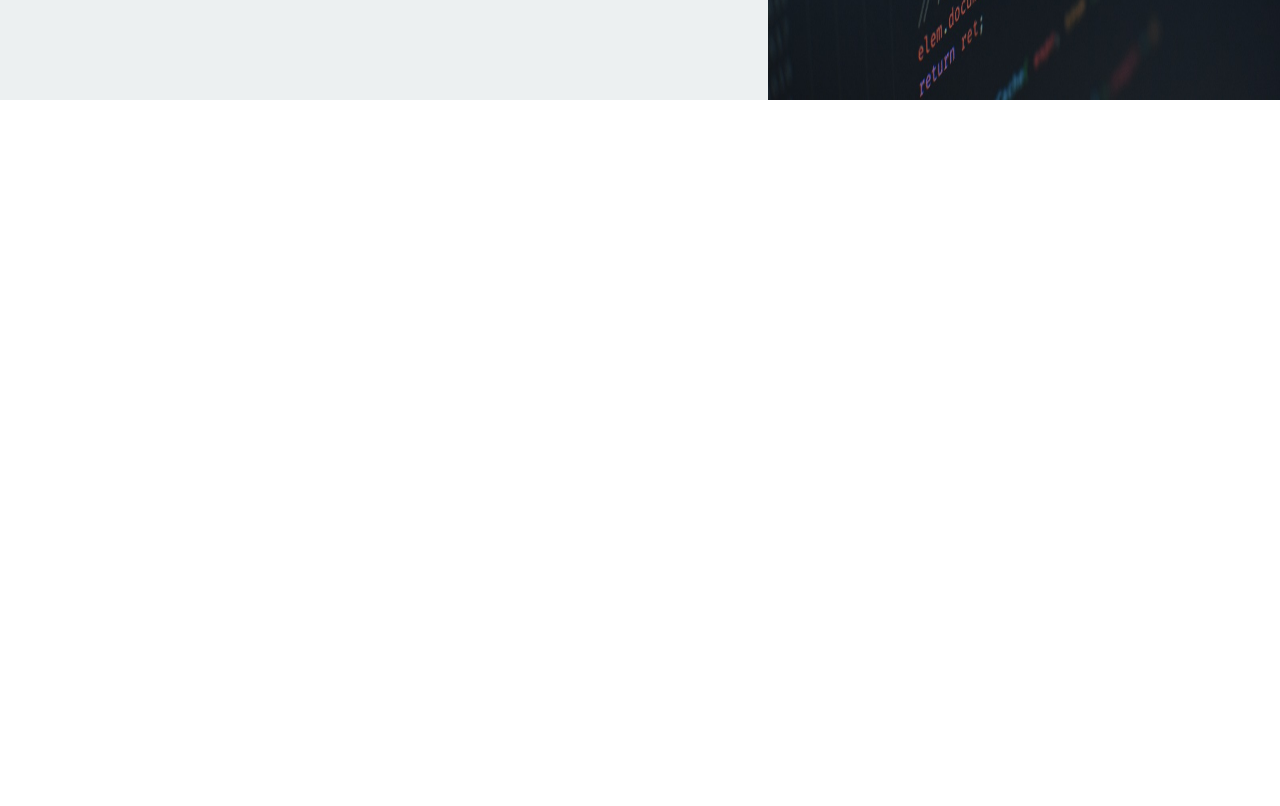
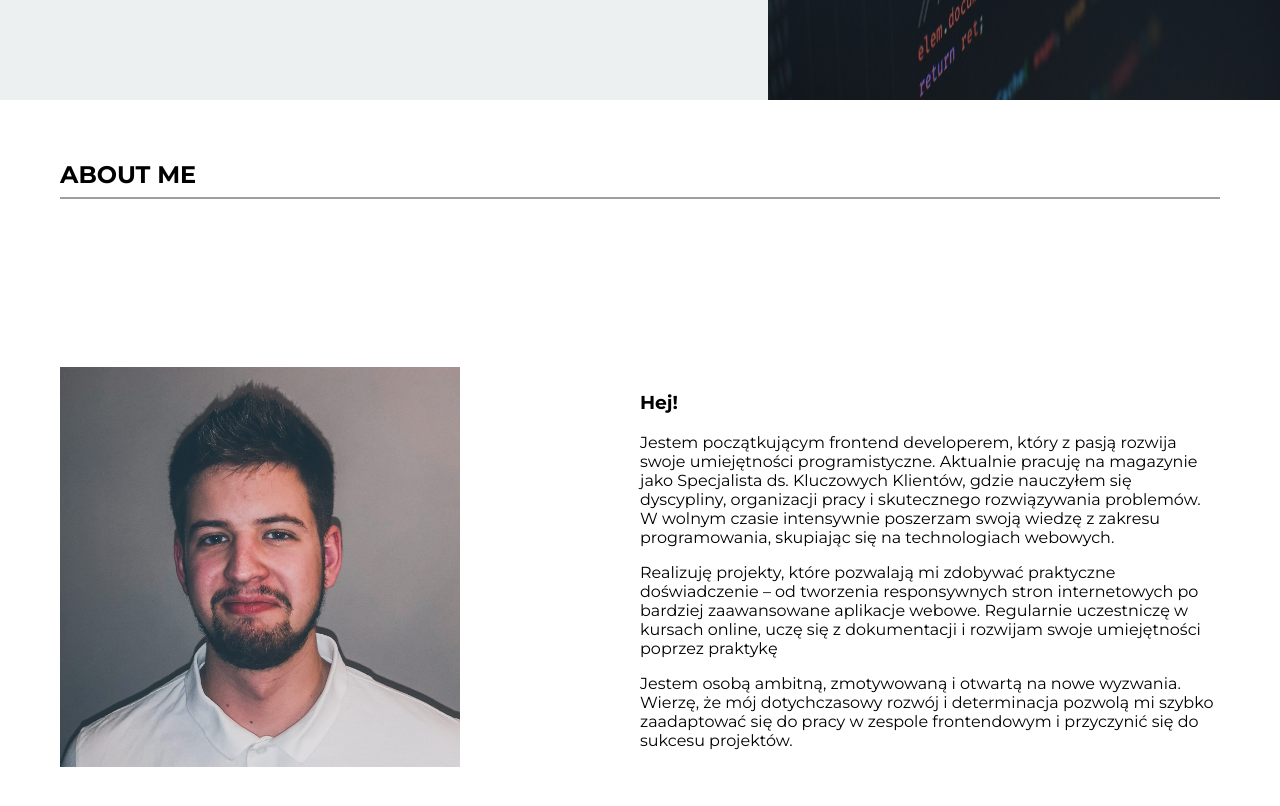
Before and after one commit to kacper-echaust/homepage-cv, a React (Vite) app: page / in a window 1280 px wide. Shown: the part 700-1506 px from the top of the page. Before the commit the page ends 804 px from the top, so only its background shows below. Built offline with nearby package versions, Linux system fonts and the light colour scheme.

Commit message:
create section about me

```diff
--- a/src/App.tsx
+++ b/src/App.tsx
@@ -1,9 +1,11 @@
+import { AboutMe } from './Components/AboutMe/AboutMe'
 import { Header } from './Components/Header/Header'
 
 const App = () => {
 	return (
 		<>
 			<Header />
+			<AboutMe />
 		</>
 	)
 }
--- /dev/null
+++ b/src/Components/AboutMe/AboutMe.module.scss
@@ -0,0 +1,16 @@
+.container {
+	height: 80%;
+	display: flex;
+	align-items: center;
+    justify-content: space-around;
+	.imageContainer {
+		width: 50%;
+		img {
+			width: 100%;
+			max-width: 400px;
+		}
+	}
+    .descriptionContainer{
+        width: 50%;
+    }
+}
--- /dev/null
+++ b/src/Components/AboutMe/AboutMe.tsx
@@ -0,0 +1,38 @@
+import css from './AboutMe.module.scss'
+import myPhoto from '../../../public/kacper-photo.jpg'
+import { Section } from '../Section/Section'
+
+const AboutMe = () => {
+	return (
+		<Section sectionName='about me'>
+			<div className={css.container}>
+				<div className={css.imageContainer}>
+					<img src={myPhoto} alt='Kacper Photo' />
+				</div>
+				<div className={css.descriptionContainer}>
+					<h3>Hej!</h3>
+					<p>
+						Jestem początkującym frontend developerem, który z pasją rozwija swoje umiejętności
+						programistyczne. Aktualnie pracuję na magazynie jako Specjalista ds. Kluczowych Klientów, gdzie
+						nauczyłem się dyscypliny, organizacji pracy i skutecznego rozwiązywania problemów. W wolnym
+						czasie intensywnie poszerzam swoją wiedzę z zakresu programowania, skupiając się na
+						technologiach webowych.
+					</p>
+					<p>
+						Realizuję projekty, które pozwalają mi zdobywać praktyczne doświadczenie – od tworzenia
+						responsywnych stron internetowych po bardziej zaawansowane aplikacje webowe. Regularnie
+						uczestniczę w kursach online, uczę się z dokumentacji i rozwijam swoje umiejętności poprzez
+						praktykę
+					</p>
+					<p>
+						Jestem osobą ambitną, zmotywowaną i otwartą na nowe wyzwania. Wierzę, że mój dotychczasowy
+						rozwój i determinacja pozwolą mi szybko zaadaptować się do pracy w zespole frontendowym i
+						przyczynić się do sukcesu projektów.
+					</p>
+				</div>
+			</div>
+		</Section>
+	)
+}
+
+export { AboutMe }
```
Also changed, not shown: public/kacper-photo.jpg (added).
